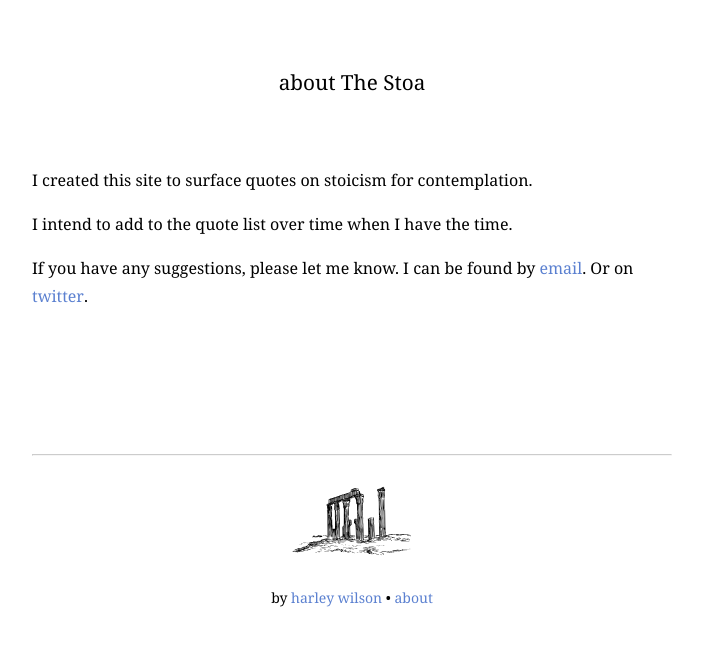
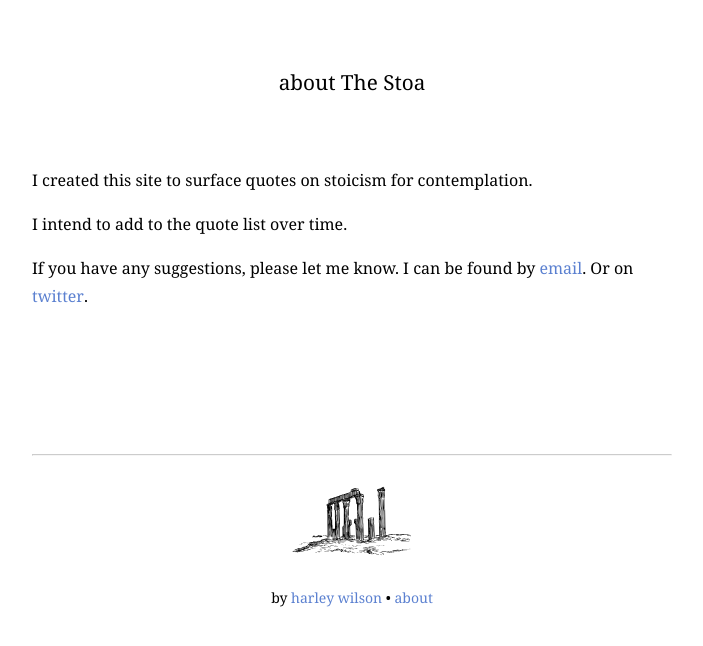
Before and after one commit to harleyjwilson/the-stoa, a plain HTML site: page about.html in a window 1280 px wide. Shown: the part 104-750 px from the top of the page, without its empty margins (304-1007 px from the left). Drawn offline with Linux system fonts and the light colour scheme.

Commit message:
Update copy

```diff
--- a/about.html
+++ b/about.html
@@ -21,8 +21,7 @@
                     contemplation.
                 </p>
                 <p>
-                    I intend to add to the quote list over time when I have the
-                    time.
+                    I intend to add to the quote list over time.
                 </p>
                 <p>
                     If you have any suggestions, please let me know. I can be
```
